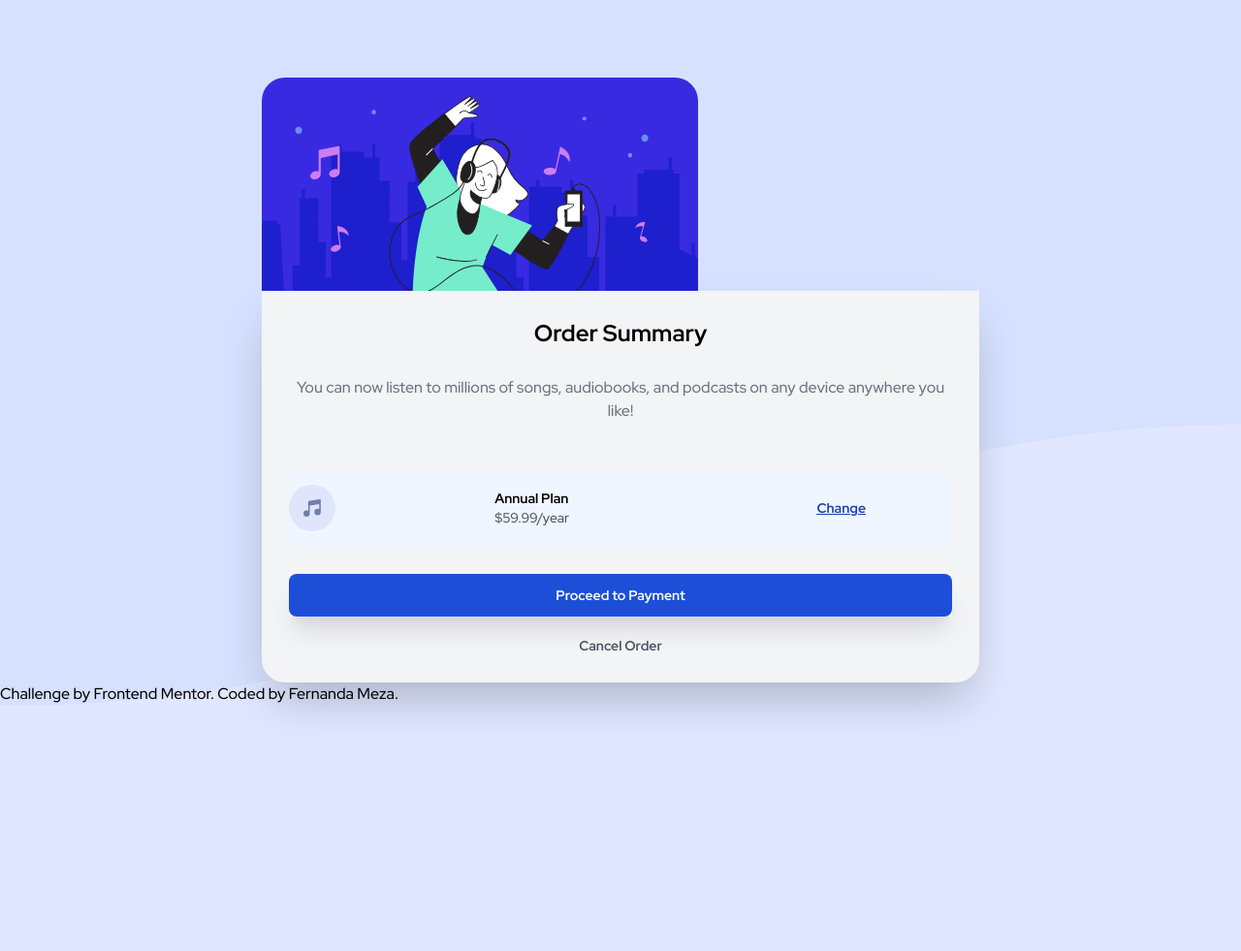
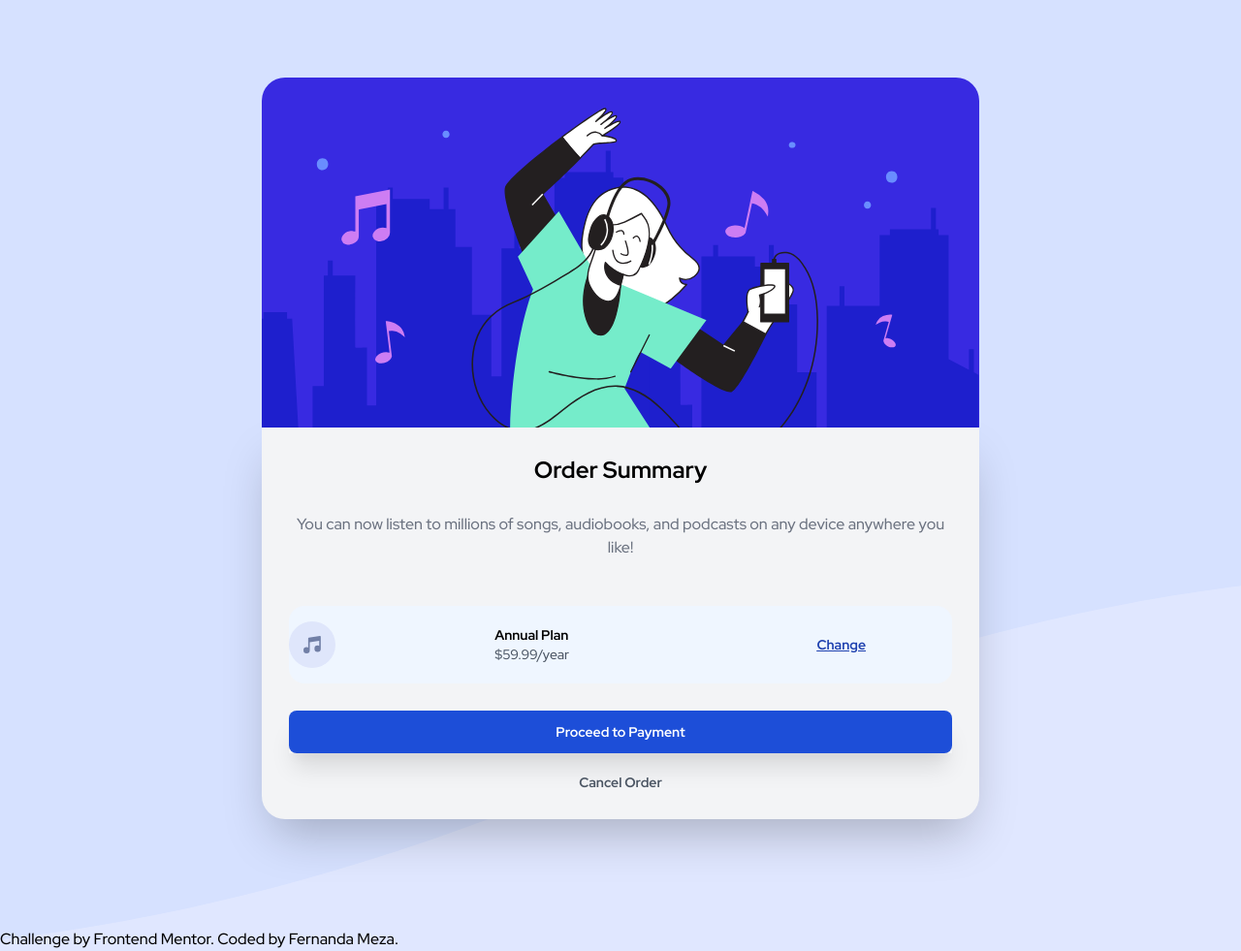
Before and after one commit to ferhammaren/CHA-OrderSummary, a plain HTML site: page index.html in a window 1280 px wide. Shown: the whole page at 97% size. Before the commit the page ends 800 px from the top, so only its background shows below. Drawn offline with nearby package versions, Linux system fonts and the light colour scheme.

Commit message:
fix width

```diff
--- a/index.html
+++ b/index.html
@@ -24,7 +24,7 @@
 <body class="h-auto">
   <div class="container mx-auto px-6  md:flex md:justify-center">
     <div id="card" class="w-full pt-20 md:w-3/5">
-      <div class="w-full"><img src="images/illustration-hero.svg" class="rounded-t-3xl"></div>
+      <div class="w-full"><img src="images/illustration-hero.svg" class="rounded-t-3xl w-full"></div>
       <div class="text-center bg-gray-100 rounded-b-3xl pb-6 shadow-2xl">
         <div class="mx-7">
           <div class="font-bold py-7 text-2xl">Order Summary</div>
@@ -47,7 +47,7 @@
 
 </div>
 <footer>
-  <div class="attribution">
+  <div class="pt-28 text-left">
   Challenge by <a href="https://www.frontendmentor.io?ref=challenge" target="_blank">Frontend Mentor</a>.
   Coded by <a href="https://github.com/ferhammaren">Fernanda Meza</a>.
   </div>
```
